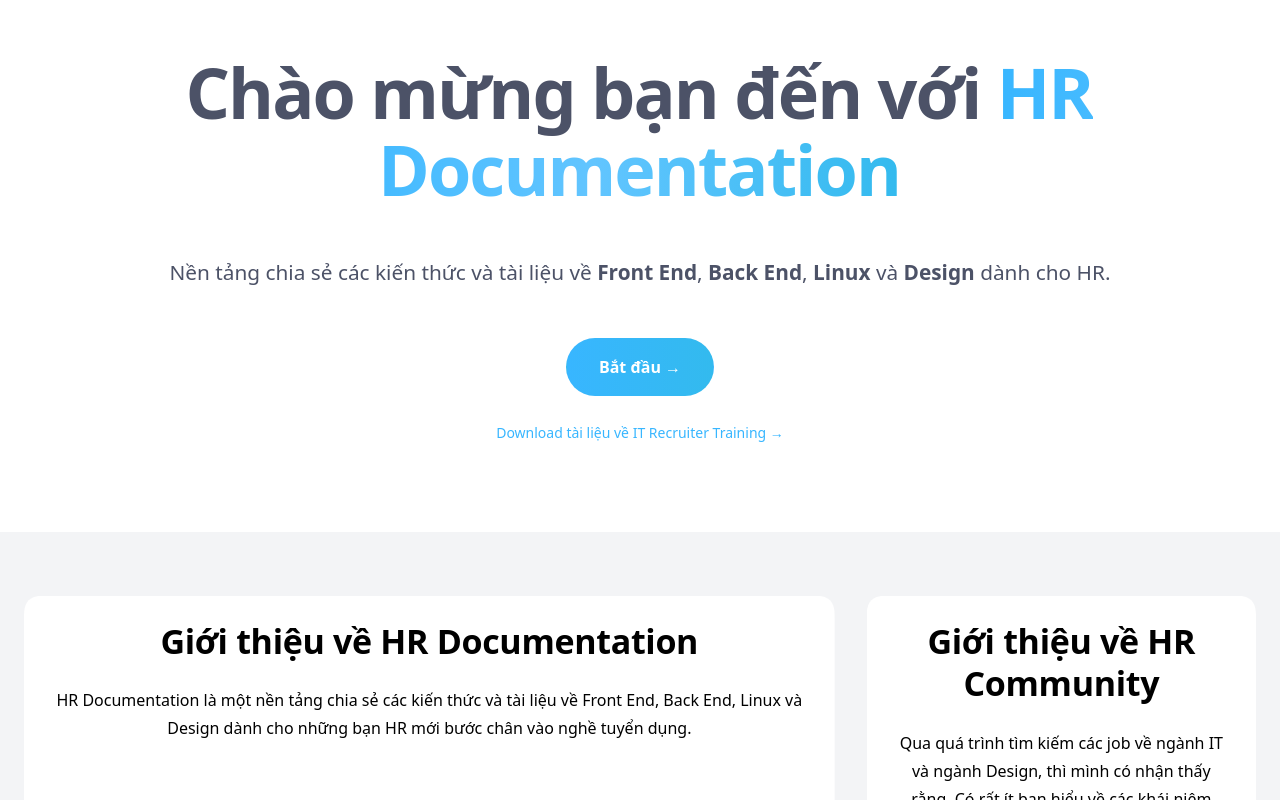
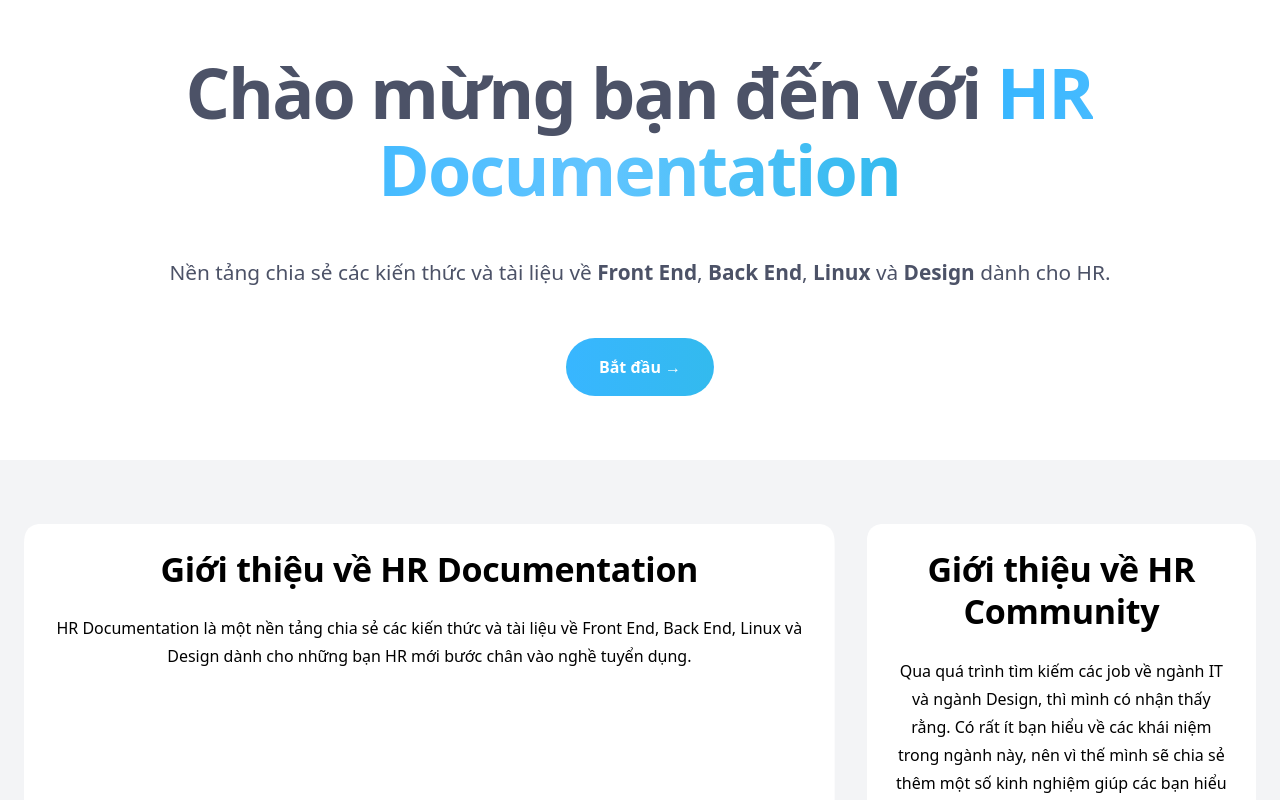
Before and after one commit to vnodesign/hrpenci.site, a Next.js app: page / in a window 1280 px wide. Shown: the top 800 px of the page. Built offline with nearby package versions, Linux system fonts and the light colour scheme.

Commit message:
Update index.mdx

```diff
--- a/src/pages/index.mdx
+++ b/src/pages/index.mdx
@@ -14,11 +14,6 @@ import { FadeIn } from '@components/FadeIn'
       <FadeIn delay={0.3}>
         <div className="button-start">
           <Link href="/start">Bắt đầu →</Link>
-        </div>
-      </FadeIn>
-      <FadeIn delay={0.4}>
-        <div className="button-follow">
-          <a href="https://hr.penci.me/IT-RECRUITER-TRAINING.pdf" target="_blank">Download tài liệu về IT Recruiter Training →</a>
         </div>
       </FadeIn>
     </div>
```
